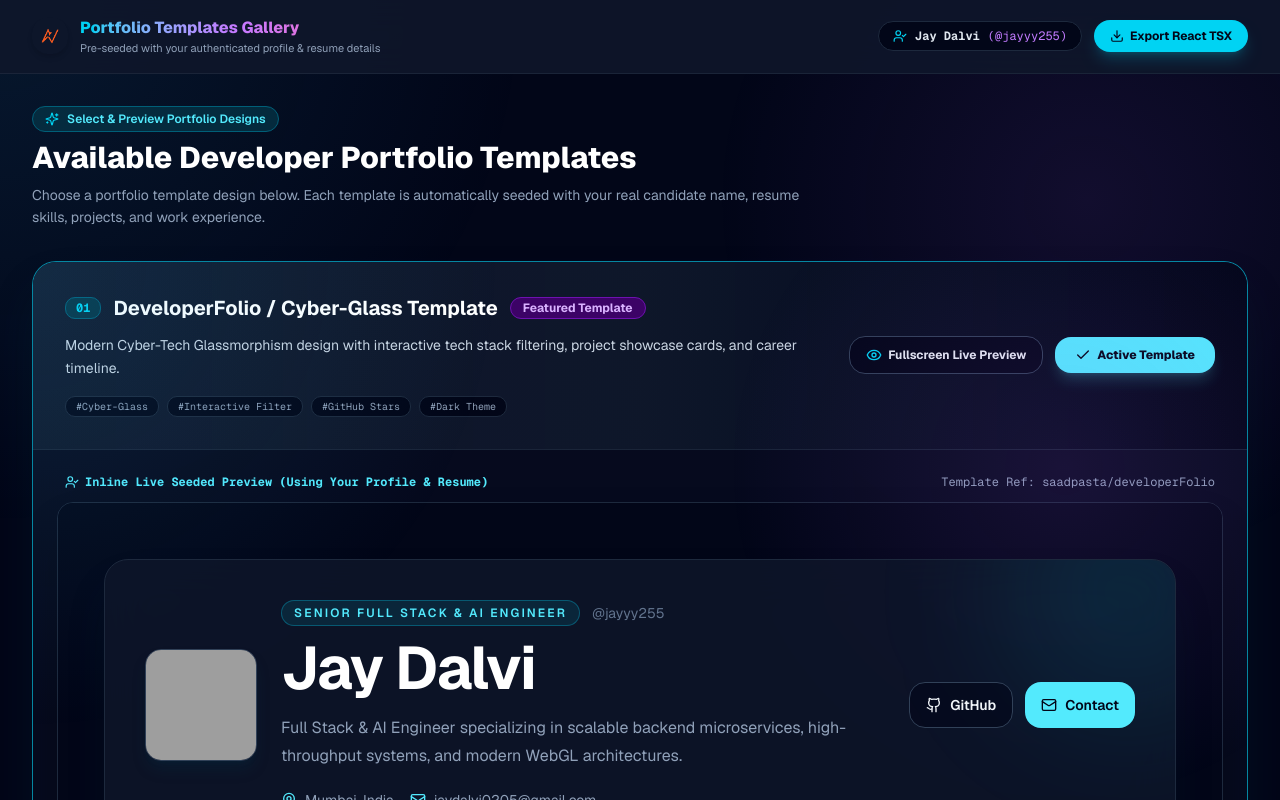
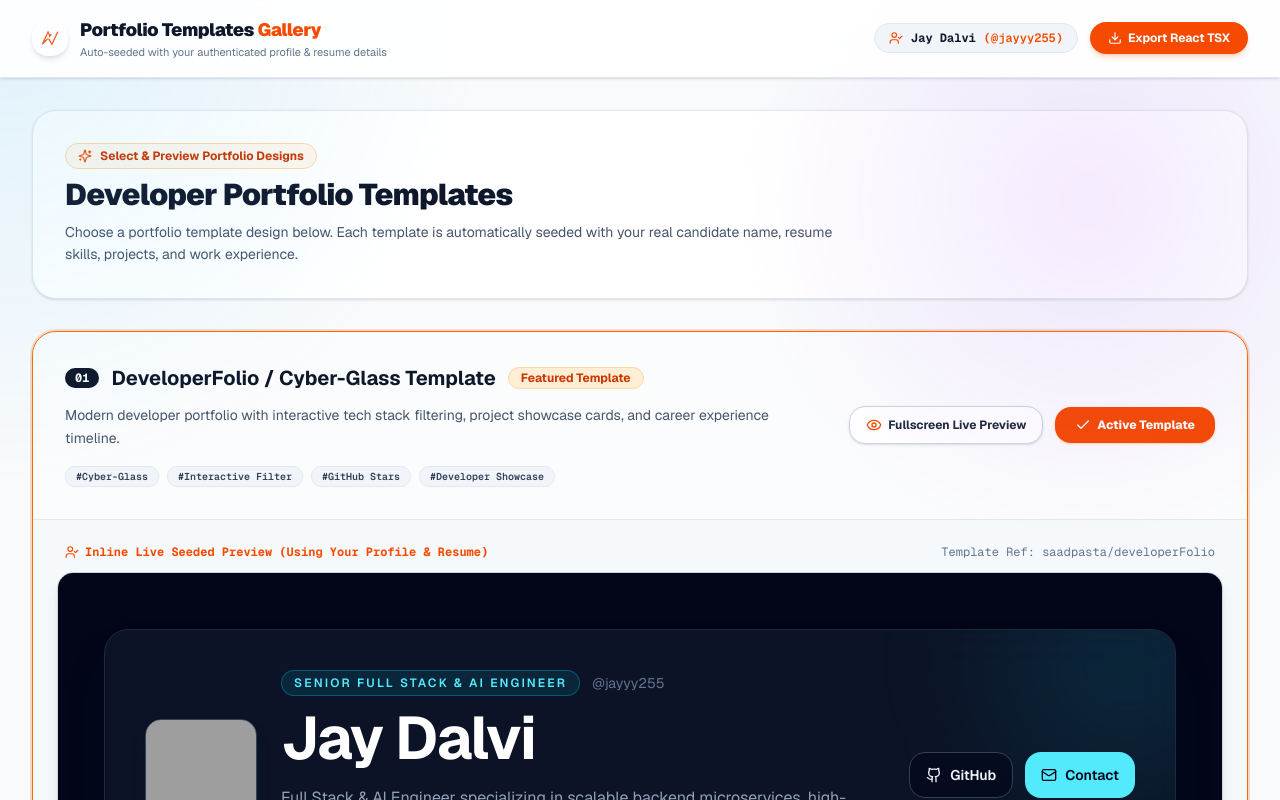
Before and after one commit to Indra55/NitiAI, a Next.js app in the folder client/: page /portfolio-templates in a window 1280 px wide. Shown: the top 800 px of the page. Built offline with nearby package versions, Linux system fonts and the light colour scheme; no server answers; grey boxes are pictures that could not be loaded.

Commit message:
style: update Portfolio Templates Studio theme to match White, Orange, and Black design system

```diff
--- a/client/app/portfolio-templates/page.tsx
+++ b/client/app/portfolio-templates/page.tsx
@@ -90,9 +90,9 @@ export default function PortfolioTemplatesPage() {
       title: 'DeveloperFolio / Cyber-Glass Template',
       author: 'saadpasta',
       repo: 'developerFolio',
-      description: 'Modern Cyber-Tech Glassmorphism design with interactive tech stack filtering, project showcase cards, and career timeline.',
+      description: 'Modern developer portfolio with interactive tech stack filtering, project showcase cards, and career experience timeline.',
       badge: 'Featured Template',
-      tags: ['Cyber-Glass', 'Interactive Filter', 'GitHub Stars', 'Dark Theme'],
+      tags: ['Cyber-Glass', 'Interactive Filter', 'GitHub Stars', 'Developer Showcase'],
       component: CustomPortfolioTemplate
     }
   ];
@@ -163,59 +163,58 @@ export default function PortfolioTemplatesPage() {
 
   if (!mounted) {
     return (
-      <div className="min-h-screen bg-slate-950 text-slate-100 flex items-center justify-center">
-        <RefreshCw className="w-6 h-6 animate-spin text-cyan-400" />
+      <div className="min-h-screen bg-slate-50 text-slate-900 flex items-center justify-center">
+        <RefreshCw className="w-6 h-6 animate-spin text-orange-600" />
       </div>
     );
   }
 
   return (
-    <main className="min-h-screen bg-slate-950 text-slate-100 font-sans pb-16">
-      {/* Background Radial Glow */}
-      <div className="pointer-events-none fixed inset-0 bg-[radial-gradient(circle_at_top_left,rgba(56,189,248,0.1),transparent_35%),radial-gradient(circle_at_85%_25%,rgba(168,85,247,0.1),transparent_30%)]" />
-
-      {/* Top Navbar Bar */}
-      <div className="border-b border-slate-800/80 bg-slate-900/90 sticky top-0 z-40 backdrop-blur-xl px-4 sm:px-8 py-4">
+    <main className="min-h-screen bg-slate-50 text-slate-900 font-sans pb-16">
+      {/* Top Header Bar - White & Black with Orange Highlights */}
+      <div className="border-b border-slate-200 bg-white/90 sticky top-0 z-40 backdrop-blur-md px-4 sm:px-8 py-4 shadow-sm">
         <div className="max-w-7xl mx-auto flex items-center justify-between gap-4">
           <div className="flex items-center gap-3">
             <Link href="/dashboard" className="flex items-center gap-2">
               <Image src="/nitiai.png" alt="Niti AI" width={36} height={36} className="rounded-xl shadow-md" />
             </Link>
             <div>
-              <h1 className="text-base font-extrabold bg-gradient-to-r from-cyan-400 via-purple-400 to-pink-400 bg-clip-text text-transparent">
-                Portfolio Templates Gallery
+              <h1 className="text-lg font-black text-slate-900 tracking-tight">
+                Portfolio Templates <span className="text-orange-600">Gallery</span>
               </h1>
-              <p className="text-[11px] text-slate-400">Pre-seeded with your authenticated profile &amp; resume details</p>
+              <p className="text-[11px] text-slate-500">Auto-seeded with your authenticated profile &amp; resume details</p>
             </div>
           </div>
 
           <div className="flex items-center gap-3">
-            <div className="hidden sm:flex items-center gap-2 bg-slate-950 border border-slate-800 px-3.5 py-1.5 rounded-full text-xs font-mono">
-              <UserCheck className="w-3.5 h-3.5 text-cyan-400" />
-              <span className="text-slate-200 font-bold">{candidateData.name}</span>
-              <span className="text-purple-400">(@{candidateData.username})</span>
+            <div className="hidden sm:flex items-center gap-2 bg-slate-100 border border-slate-200 px-3.5 py-1.5 rounded-full text-xs font-mono">
+              <UserCheck className="w-3.5 h-3.5 text-orange-600" />
+              <span className="text-slate-900 font-bold">{candidateData.name}</span>
+              <span className="text-orange-600 font-semibold">(@{candidateData.username})</span>
             </div>
 
             <button
               onClick={handleExportCode}
-              className="bg-cyan-400 hover:bg-cyan-300 text-slate-950 font-bold text-xs px-4 py-2 rounded-xl transition-all shadow-lg shadow-cyan-400/20 flex items-center gap-1.5 cursor-pointer whitespace-nowrap"
+              className="bg-orange-600 hover:bg-orange-500 text-white font-bold text-xs px-4.5 py-2 rounded-xl transition-all shadow-md shadow-orange-600/20 flex items-center gap-1.5 cursor-pointer whitespace-nowrap"
             >
-              {copiedCode ? <Check className="w-3.5 h-3.5 text-slate-950" /> : <Download className="w-3.5 h-3.5" />}
+              {copiedCode ? <Check className="w-3.5 h-3.5 text-white" /> : <Download className="w-3.5 h-3.5" />}
               {copiedCode ? 'TSX Code Exported!' : 'Export React TSX'}
             </button>
           </div>
         </div>
       </div>
 
-      {/* Main Studio Content */}
-      <div className="max-w-7xl mx-auto p-4 sm:p-8 space-y-8 relative z-10">
-        {/* Intro Banner */}
-        <div className="space-y-2">
-          <div className="inline-flex items-center gap-2 px-3 py-1 rounded-full bg-cyan-950/80 border border-cyan-800 text-cyan-300 text-xs font-semibold">
-            <Sparkles className="w-3.5 h-3.5 text-cyan-400" /> Select &amp; Preview Portfolio Designs
+      {/* Main Content Area */}
+      <div className="max-w-7xl mx-auto p-4 sm:p-8 space-y-8">
+        {/* Banner Section */}
+        <div className="space-y-2 bg-white border border-slate-200 rounded-3xl p-6 sm:p-8 shadow-sm">
+          <div className="inline-flex items-center gap-2 px-3 py-1 rounded-full bg-orange-50 border border-orange-200 text-orange-700 text-xs font-bold">
+            <Sparkles className="w-3.5 h-3.5 text-orange-600" /> Select &amp; Preview Portfolio Designs
           </div>
-          <h2 className="text-2xl sm:text-3xl font-extrabold text-white">Available Developer Portfolio Templates</h2>
-          <p className="text-xs sm:text-sm text-slate-400 max-w-3xl leading-relaxed">
+          <h2 className="text-2xl sm:text-3xl font-black text-slate-900 tracking-tight">
+            Developer Portfolio Templates
+          </h2>
+          <p className="text-xs sm:text-sm text-slate-600 max-w-3xl leading-relaxed">
             Choose a portfolio template design below. Each template is automatically seeded with your real candidate name, resume skills, projects, and work experience.
           </p>
         </div>
@@ -229,32 +228,32 @@ export default function PortfolioTemplatesPage() {
             return (
               <div
                 key={tmpl.id}
-                className={`rounded-3xl border transition-all overflow-hidden bg-slate-900/80 backdrop-blur-xl ${
+                className={`rounded-3xl border transition-all overflow-hidden bg-white shadow-sm ${
                   isSelected
-                    ? 'border-cyan-400/60 shadow-2xl shadow-cyan-950/30'
-                    : 'border-slate-800 hover:border-slate-700'
+                    ? 'border-orange-500 ring-2 ring-orange-500/20 shadow-md'
+                    : 'border-slate-200 hover:border-slate-300'
                 }`}
               >
                 {/* Row Template Information Bar */}
-                <div className="p-6 sm:p-8 border-b border-slate-800/80 flex flex-col md:flex-row md:items-center justify-between gap-6 bg-gradient-to-r from-slate-900 via-slate-900/90 to-slate-950">
+                <div className="p-6 sm:p-8 border-b border-slate-200 flex flex-col md:flex-row md:items-center justify-between gap-6 bg-slate-50/50">
                   <div className="space-y-3 flex-1">
                     <div className="flex flex-wrap items-center gap-3">
-                      <span className="text-xs font-mono font-bold text-cyan-400 bg-cyan-950 border border-cyan-800 px-2.5 py-0.5 rounded-md">
+                      <span className="text-xs font-mono font-bold text-white bg-slate-900 px-2.5 py-0.5 rounded-md">
                         0{idx + 1}
                       </span>
-                      <h3 className="text-xl font-bold text-white">{tmpl.title}</h3>
-                      <span className="text-xs font-bold text-purple-300 bg-purple-950 border border-purple-800 px-3 py-0.5 rounded-full">
+                      <h3 className="text-xl font-bold text-slate-900">{tmpl.title}</h3>
+                      <span className="text-xs font-bold text-orange-700 bg-orange-100 border border-orange-200 px-3 py-0.5 rounded-full">
                         {tmpl.badge}
                       </span>
                     </div>
 
-                    <p className="text-xs sm:text-sm text-slate-300 leading-relaxed max-w-3xl">
+                    <p className="text-xs sm:text-sm text-slate-600 leading-relaxed max-w-3xl">
                       {tmpl.description}
                     </p>
 
                     <div className="flex flex-wrap items-center gap-2 pt-1">
                       {tmpl.tags.map((t, i) => (
-                        <span key={i} className="text-[10px] bg-slate-950 border border-slate-800 text-slate-400 px-2.5 py-0.5 rounded-md font-mono">
+                        <span key={i} className="text-[10px] bg-slate-100 border border-slate-200 text-slate-700 px-2.5 py-0.5 rounded-md font-mono font-semibold">
                           #{t}
                         </span>
                       ))}
@@ -265,36 +264,36 @@ export default function PortfolioTemplatesPage() {
                   <div className="flex flex-wrap items-center gap-3 shrink-0">
                     <button
                       onClick={() => setFullscreenPreview(true)}
-                      className="bg-slate-950 hover:bg-slate-800 text-slate-200 border border-slate-700 font-bold text-xs px-4 py-2.5 rounded-xl transition-all flex items-center gap-1.5 cursor-pointer"
+                      className="bg-white hover:bg-slate-100 text-slate-800 border border-slate-300 font-bold text-xs px-4 py-2.5 rounded-xl transition-all flex items-center gap-1.5 cursor-pointer shadow-sm"
                     >
-                      <Eye className="w-4 h-4 text-cyan-400" /> Fullscreen Live Preview
+                      <Eye className="w-4 h-4 text-orange-600" /> Fullscreen Live Preview
                     </button>
 
                     <button
                       onClick={() => setSelectedTemplateId(tmpl.id)}
-                      className={`font-bold text-xs px-5 py-2.5 rounded-xl transition-all flex items-center gap-1.5 cursor-pointer ${
+                      className={`font-bold text-xs px-5 py-2.5 rounded-xl transition-all flex items-center gap-1.5 cursor-pointer shadow-sm ${
                         isSelected
-                          ? 'bg-cyan-300 text-slate-950 shadow-lg shadow-cyan-300/20 font-extrabold'
-                          : 'bg-slate-800 hover:bg-slate-700 text-slate-200 border border-slate-700'
+                          ? 'bg-orange-600 text-white shadow-orange-600/20 font-extrabold'
+                          : 'bg-slate-900 hover:bg-slate-800 text-white'
                       }`}
                     >
-                      {isSelected ? <Check className="w-4 h-4 text-slate-950" /> : <Sparkles className="w-4 h-4 text-cyan-400" />}
+                      {isSelected ? <Check className="w-4 h-4 text-white" /> : <Sparkles className="w-4 h-4 text-orange-400" />}
                       {isSelected ? 'Active Template' : 'Select Template'}
                     </button>
                   </div>
                 </div>
 
                 {/* INLINE LIVE SEEDED PREVIEW CONTAINER */}
-                <div className="relative p-4 sm:p-6 bg-slate-950/60">
-                  <div className="mb-3 flex items-center justify-between text-xs text-slate-400 font-mono px-2">
-                    <span className="flex items-center gap-1.5 text-cyan-300 font-bold">
+                <div className="relative p-4 sm:p-6 bg-slate-100/60">
+                  <div className="mb-3 flex items-center justify-between text-xs text-slate-500 font-mono px-2">
+                    <span className="flex items-center gap-1.5 text-orange-600 font-bold">
                       <UserCheck className="w-3.5 h-3.5" /> Inline Live Seeded Preview (Using Your Profile &amp; Resume)
                     </span>
                     <span>Template Ref: {tmpl.author}/{tmpl.repo}</span>
                   </div>
 
                   {/* Scaled Preview Frame Container */}
-                  <div className="rounded-2xl border border-slate-800 overflow-hidden shadow-2xl max-h-[560px] overflow-y-auto relative">
+                  <div className="rounded-2xl border border-slate-300 overflow-hidden shadow-lg max-h-[560px] overflow-y-auto relative">
                     <TemplateComponent data={candidateData} />
                   </div>
                 </div>
@@ -306,26 +305,26 @@ export default function PortfolioTemplatesPage() {
 
       {/* FULLSCREEN MODAL LIVE PREVIEW OVERLAY */}
       {fullscreenPreview && (
-        <div className="fixed inset-0 z-50 bg-slate-950/95 backdrop-blur-2xl overflow-y-auto flex flex-col">
+        <div className="fixed inset-0 z-50 bg-slate-900/80 backdrop-blur-md overflow-y-auto flex flex-col">
           {/* Modal Header */}
-          <div className="sticky top-0 z-50 bg-slate-900 border-b border-slate-800 px-6 py-4 flex items-center justify-between">
+          <div className="sticky top-0 z-50 bg-white border-b border-slate-200 px-6 py-4 flex items-center justify-between shadow-md">
             <div className="flex items-center gap-3">
-              <span className="text-xs font-bold text-cyan-300 bg-cyan-950 border border-cyan-800 px-3 py-1 rounded-full font-mono">
+              <span className="text-xs font-bold text-orange-700 bg-orange-100 border border-orange-200 px-3 py-1 rounded-full font-mono">
                 Fullscreen Live Seeded Preview
               </span>
-              <span className="text-sm font-bold text-white">Cyber-Glass Developer Portfolio</span>
+              <span className="text-sm font-bold text-slate-900">DeveloperFolio / Cyber-Glass Template</span>
             </div>
 
             <button
               onClick={() => setFullscreenPreview(false)}
-              className="bg-slate-800 hover:bg-slate-700 text-slate-200 p-2 rounded-xl border border-slate-700 transition-all cursor-pointer flex items-center gap-1.5 text-xs font-bold"
+              className="bg-slate-100 hover:bg-slate-200 text-slate-800 p-2 rounded-xl border border-slate-300 transition-all cursor-pointer flex items-center gap-1.5 text-xs font-bold"
             >
-              <X className="w-4 h-4 text-red-400" /> Close Preview
+              <X className="w-4 h-4 text-slate-800" /> Close Preview
             </button>
           </div>
 
           {/* Modal Content Frame */}
-          <div className="flex-1">
+          <div className="flex-1 bg-slate-950">
             <CustomPortfolioTemplate data={candidateData} />
           </div>
         </div>
```
